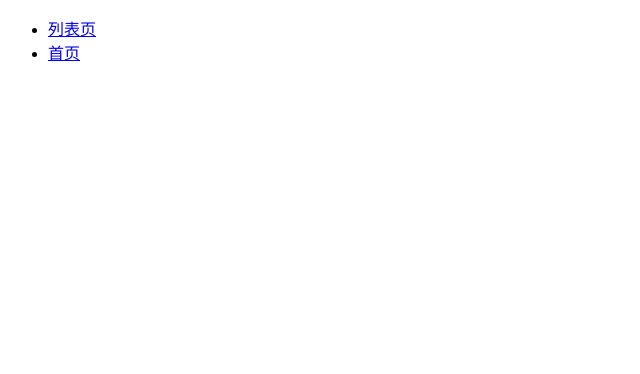
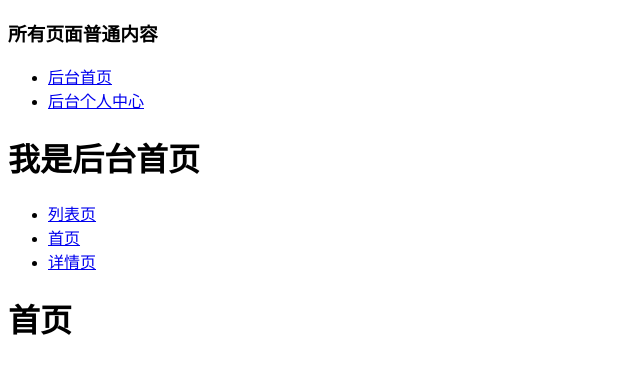
Before and after one commit to lisongyu/reactProject, a React (Create React App) app: page / in a window 1280 px wide. Shown: the top 374 px of the page, without its empty margins (0-640 px from the left). Built offline with nearby package versions, Linux system fonts and the light colour scheme.

Commit message:
提交多路由

```diff
--- /dev/null
+++ b/src/reactRouter/AdminIndex.js
@@ -0,0 +1,11 @@
+import React, { Component } from 'react'
+
+export default class AdminIndex extends Component {
+  render() {
+    return (
+      <div>
+        <h1>我是后台首页</h1>
+      </div>
+    )
+  }
+}
--- a/src/reactRouter/App.js
+++ b/src/reactRouter/App.js
@@ -1,28 +1,57 @@
 import React, { Component } from 'react';
 //导入路由依赖和组件
-import { Route, Link } from "react-router-dom"
+// import { Route, Link } from "react-router-dom"
+//引入路由依赖，并起一个别名，因为原先的名字太长了
+import {BrowserRouter as Router,Route, Link} from 'react-router-dom'
 
 import List from "./List"
 import Index from "./Index"
+import Detail from "./Detail"
+
+// 后台首页
+import AdminIndex from "./AdminIndex"
+import Center from "./Center"
 
 class App extends Component {
     render() {
         return (
             <>
+              <h3>所有页面普通内容</h3>
+              <Router basename='/admin'>
+                 <ul>
+                 <li>
+                          <Link to="/">后台首页</Link>
+                      </li>
+                      <li>
+                          <Link to="/center">后台个人中心</Link>
+                      </li>
+
+                 </ul>
+                 <Route path='/'  exact component={AdminIndex}></Route>
+                   <Route path='/center'  component={Center}></Route>
+              </Router>
+                <Router basename='/app'>
                   <ul>
 
                       <li>
                           <Link to="/list">列表页</Link>
                       </li>
                       <li>
-                        <Link to="/Index">首页</Link>
+                          <Link to="/">首页</Link>
+                      </li>
+                      <li>
+                          <Link to="/Detail">详情页</Link>
                       </li>
                   </ul>
 
                 {/* 配置路由规则  exact表示精确匹配，防止匹配其他页面的时候匹配到/，也就是首页*/}
 
                   <Route path='/list' component={List}></Route>
-                <Route path='/index' component={Index}></Route>
+                  <Route path='/' exact component={Index}></Route>
+                  <Route path='/detail' component={Detail}></Route>
+                  </Router>
+
+
 
             </>
         )
--- /dev/null
+++ b/src/reactRouter/Center.js
@@ -0,0 +1,11 @@
+import React, { Component } from 'react'
+
+export default class Center extends Component {
+  render() {
+    return (
+      <div>
+        <h1>后台个人中心</h1>
+      </div>
+    )
+  }
+}
--- /dev/null
+++ b/src/reactRouter/Detail.js
@@ -0,0 +1,11 @@
+import React, { Component } from 'react'
+
+export default class Detail extends Component {
+  render() {
+    return (
+      <div>
+        <h1>详情页</h1>
+      </div>
+    )
+  }
+}
```
Also changed, not shown: src/index.js (+4 -3 lines). Lines whose indentation alone changed are shown as unchanged.
